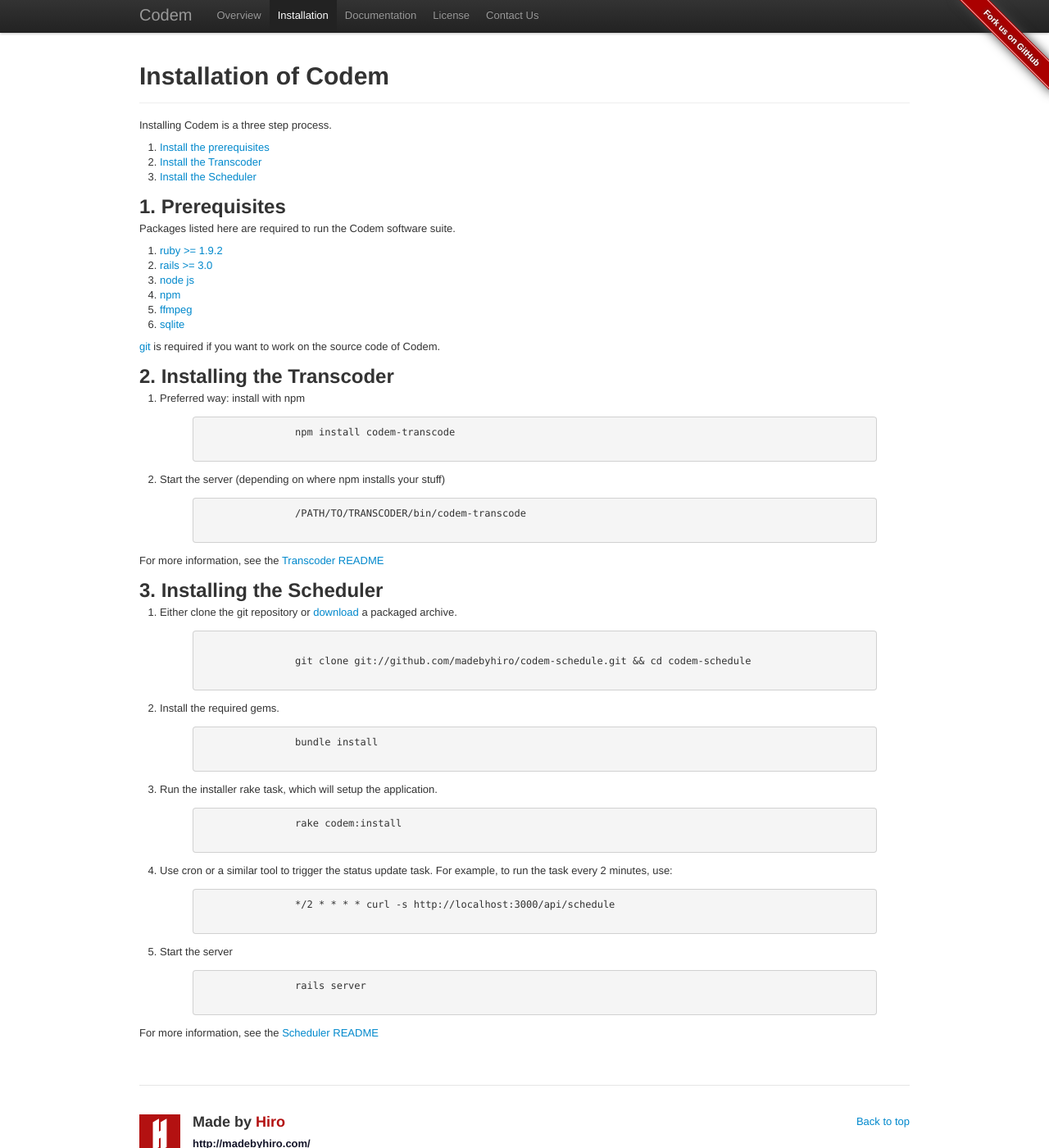
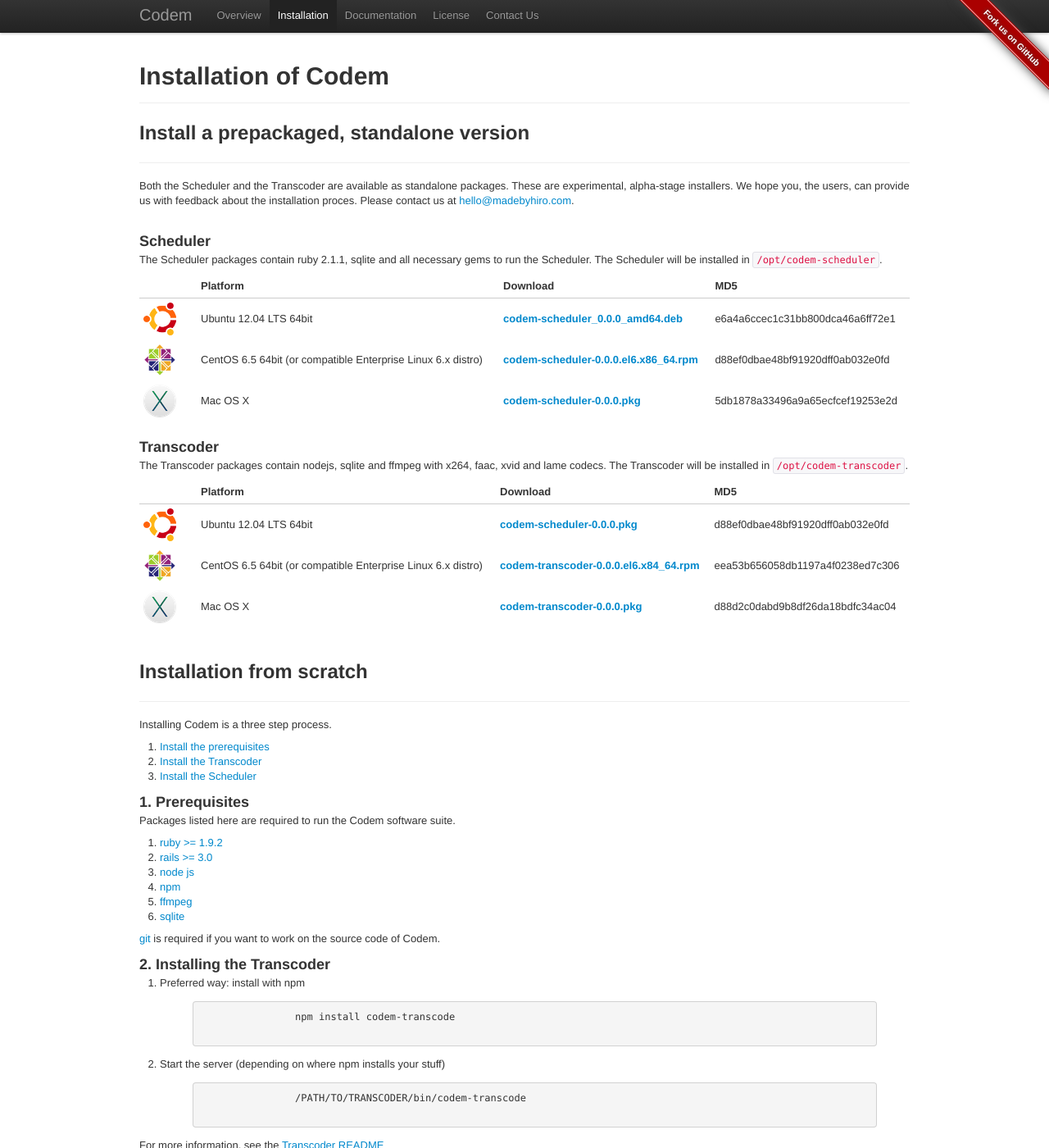
Before and after one commit to madebyhiro/codem, a Jekyll site: the page built from installation/index.html, in a window 1280 px wide and 1400 px high. Shown: the whole window at 82% size. Built offline with Jekyll 4.4.1, drawn with Linux system fonts in a browser that asks for light colours; nearby versions of some CDN libraries; some of the changed text lies outside the part shown.

Commit message:
Added downloads section

```diff
--- a/assets/stylesheets/site.css
+++ b/assets/stylesheets/site.css
@@ -68,3 +68,24 @@
   display:block;
   margin:1em 0;
 }
+
+table.downloads {
+  width:100%;
+}
+
+table.downloads th, table.downloads td {
+  text-align:left;
+  padding:5px;
+}
+
+table.downloads th {
+  border-bottom:1px solid #ccc;
+}
+
+table.downloads td.img {
+  width:60px;
+}
+
+table.downloads td a {
+  font-weight:bold;
+}
--- a/installation/index.html
+++ b/installation/index.html
@@ -6,6 +6,78 @@
   <h1>Installation of Codem</h1>
 </div>
 
+<h2>Install a prepackaged, standalone version</h2>
+<hr/>
+<p>
+  Both the Scheduler and the Transcoder are available as standalone packages. These are experimental, alpha-stage installers. We hope you, the users, can
+  provide us with feedback about the installation proces. Please contact us at <a href="mailto:hello@madebyhiro.com">hello@madebyhiro.com</a>.
+</p>
+
+<br/>
+<h3>Scheduler</h3>
+<p>The Scheduler packages contain ruby 2.1.1, sqlite and all necessary gems to run the Scheduler. The Scheduler will be installed in <code>/opt/codem-scheduler</code>.</p>
+<table class="downloads">
+  <tr>
+    <th>&nbsp;</th>
+    <th>Platform</th>
+    <th>Download</th>
+    <th>MD5</th>
+  </tr>
+  <tr>
+    <td class="img"><img src="{{ site.url }}/assets/images/ubuntu.png"></td>
+    <td>Ubuntu 12.04 LTS 64bit</td>
+    <td><a href="https://www.dropbox.com/sh/fi321pne5sbg3wl/AADYvoUsnIq9kk_J1bJjEro2a/codem-scheduler_0.0.0_amd64.deb">codem-scheduler_0.0.0_amd64.deb</a></td>
+    <td>e6a4a6ccec1c31bb800dca46a6ff72e1</td>
+  </tr>
+  <tr>
+    <td><img src="{{ site.url }}/assets/images/centos.png"></td>
+    <td>CentOS 6.5 64bit (or compatible Enterprise Linux 6.x distro)</td>
+    <td><a href="https://www.dropbox.com/sh/fi321pne5sbg3wl/AAC_ZCixNKYp4rhh0yFGMzYWa/codem-scheduler-0.0.0.el6.x86_64.rpm">codem-scheduler-0.0.0.el6.x86_64.rpm</a></td>
+    <td>d88ef0dbae48bf91920dff0ab032e0fd</td>
+  </tr>
+  <tr>
+    <td><img src="{{ site.url }}/assets/images/osx.png"></td>
+    <td>Mac OS X</td>
+    <td><a href="https://www.dropbox.com/sh/fi321pne5sbg3wl/AADHgPCMTVc-tCtuUe_IBKAta/codem-scheduler-0.0.0.pkg">codem-scheduler-0.0.0.pkg</a></td>
+    <td>5db1878a33496a9a65ecfcef19253e2d</td>
+  </tr>
+</table>
+
+<br/>
+<h3>Transcoder</h3>
+<p>The Transcoder packages contain nodejs, sqlite and ffmpeg with x264, faac, xvid and lame codecs. The Transcoder will be installed in <code>/opt/codem-transcoder</code>.</p>
+<table class="downloads">
+  <tr>
+    <th>&nbsp;</th>
+    <th>Platform</th>
+    <th>Download</th>
+    <th>MD5</th>
+  </tr>
+  <tr>
+    <td class="img"><img src="{{ site.url }}/assets/images/ubuntu.png"></td>
+    <td>Ubuntu 12.04 LTS 64bit</td>
+    <td><a href="https://www.dropbox.com/sh/fi321pne5sbg3wl/AADHgPCMTVc-tCtuUe_IBKAta/codem-scheduler-0.0.0.pkg">codem-scheduler-0.0.0.pkg</a></td>
+    <td>d88ef0dbae48bf91920dff0ab032e0fd</td>
+  </tr>
+  <tr>
+    <td><img src="{{ site.url }}/assets/images/centos.png"></td>
+    <td>CentOS 6.5 64bit (or compatible Enterprise Linux 6.x distro)</td>
+    <td><a href="https://www.dropbox.com/sh/fi321pne5sbg3wl/AABcD4G8fbkbhqv8gB9Q8y2za/codem-transcoder-0.0.0.el6.x86_64.rpm">codem-transcoder-0.0.0.el6.x84_64.rpm</a></td>
+    <td>eea53b656058db1197a4f0238ed7c306</td>
+  </tr>
+  <tr>
+    <td><img src="{{ site.url }}/assets/images/osx.png"></td>
+    <td>Mac OS X</td>
+    <td><a href="https://www.dropbox.com/sh/fi321pne5sbg3wl/AAAfVxP-JQ1RMq9E1swXs1XLa/codem-transcoder-0.0.0.pkg">codem-transcoder-0.0.0.pkg</a></td>
+    <td>d88d2c0dabd9b8df26da18bdfc34ac04</td>
+  </tr>
+</table>
+
+<br/>
+<br/>
+
+<h2>Installation from scratch</h2>
+<hr/>
 <p>
 	Installing Codem is a three step process.
 </p>
@@ -22,7 +94,7 @@
 	</li>
 </ol>
 
-<h2>1. Prerequisites</h2>
+<h3>1. Prerequisites</h3>
 <p>
 	Packages listed here are required to run the Codem software suite.
 </p>
@@ -41,7 +113,7 @@
 
 
 <a name="transcoder"></a>
-<h2>2. Installing the Transcoder</h2>
+<h3>2. Installing the Transcoder</h3>
 <ol>
 	<li>
 		Preferred way: install with npm
```
Also changed, not shown: other parts of installation/index.html (+6 -5 lines).
